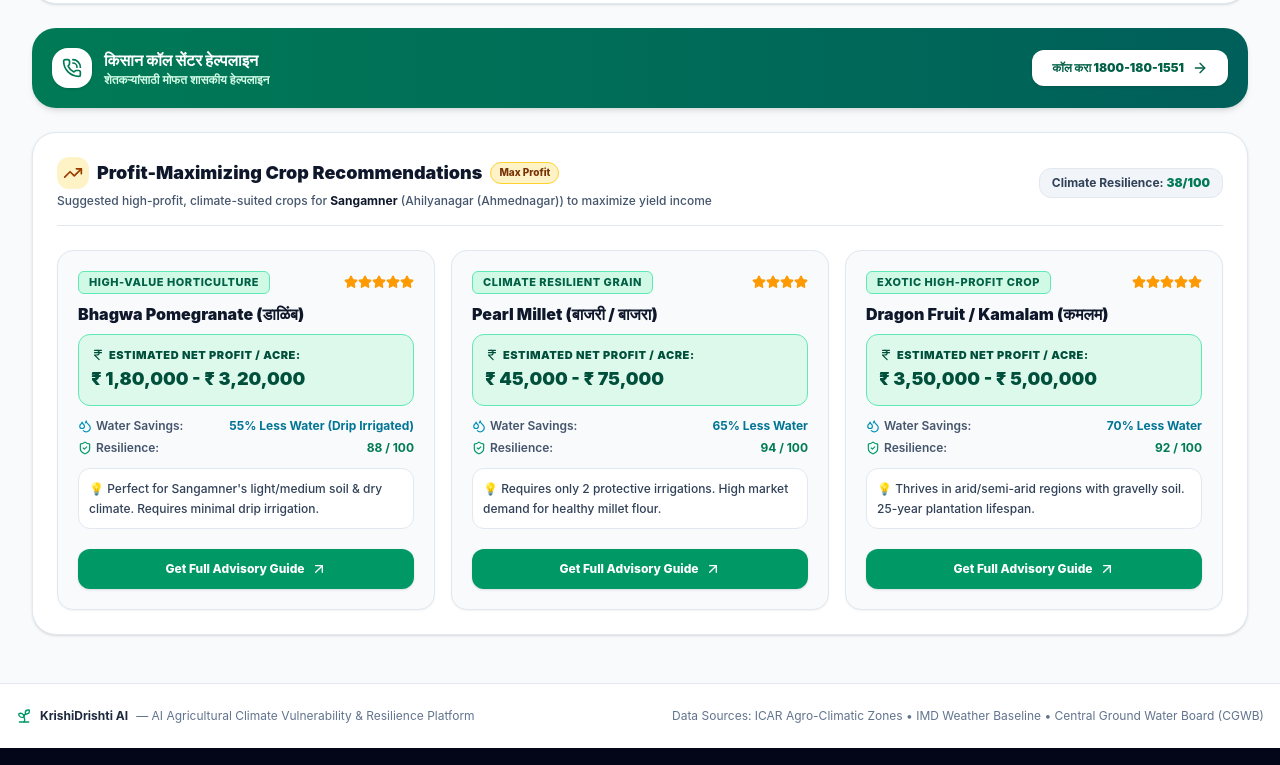
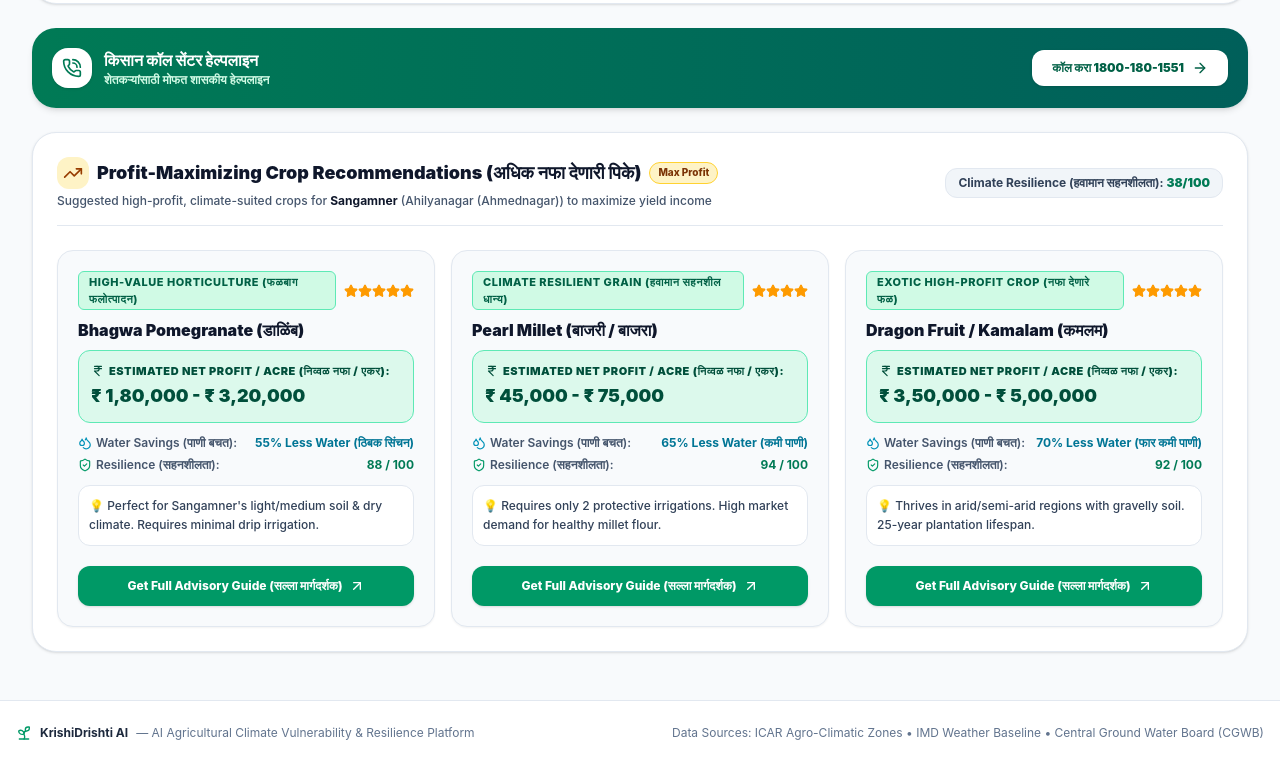
Before and after one commit to beginner12-creater/KrishiDrishti-, a React (Vite) app in the folder client/: page / in a window 1280 px wide. Shown: the part 1287-2052 px from the top of the page. Built offline with nearby package versions, Linux system fonts and the light colour scheme; no server answers.

Commit message:
Add Marathi translations in brackets for all technical farming terms

```diff
--- a/client/src/components/CropProfitRecommendation.jsx
+++ b/client/src/components/CropProfitRecommendation.jsx
@@ -18,9 +18,9 @@ export default function CropProfitRecommendation({ village, riskMetrics, onSelec
       recommendations.push({
         cropName: "Pomegranate",
         displayName: "Bhagwa Pomegranate (डाळिंब)",
-        category: "High-Value Horticulture",
+        category: "High-Value Horticulture (फळबाग फलोत्पादन)",
         estProfitPerAcre: "₹ 1,80,000 - ₹ 3,20,000",
-        waterSavings: "55% Less Water (Drip Irrigated)",
+        waterSavings: "55% Less Water (ठिबक सिंचन)",
         resilienceScore: 88,
         marketDemand: 5,
         whyBest: `Perfect for ${village.villageName}'s light/medium soil & dry climate. Requires minimal drip irrigation.`
@@ -29,9 +29,9 @@ export default function CropProfitRecommendation({ village, riskMetrics, onSelec
       recommendations.push({
         cropName: "Bajra",
         displayName: "Pearl Millet (बाजरी / बाजरा)",
-        category: "Climate Resilient Grain",
+        category: "Climate Resilient Grain (हवामान सहनशील धान्य)",
         estProfitPerAcre: "₹ 45,000 - ₹ 75,000",
-        waterSavings: "65% Less Water",
+        waterSavings: "65% Less Water (कमी पाणी)",
         resilienceScore: 94,
         marketDemand: 4,
         whyBest: "Requires only 2 protective irrigations. High market demand for healthy millet flour."
@@ -40,9 +40,9 @@ export default function CropProfitRecommendation({ village, riskMetrics, onSelec
       recommendations.push({
         cropName: "Dragon Fruit",
         displayName: "Dragon Fruit / Kamalam (कमलम)",
-        category: "Exotic High-Profit Crop",
+        category: "Exotic High-Profit Crop (नफा देणारे फळ)",
         estProfitPerAcre: "₹ 3,50,000 - ₹ 5,00,000",
-        waterSavings: "70% Less Water",
+        waterSavings: "70% Less Water (फार कमी पाणी)",
         resilienceScore: 92,
         marketDemand: 5,
         whyBest: "Thrives in arid/semi-arid regions with gravelly soil. 25-year plantation lifespan."
@@ -50,10 +50,10 @@ export default function CropProfitRecommendation({ village, riskMetrics, onSelec
     } else if (isHighRain) {
       recommendations.push({
         cropName: "Paddy",
-        displayName: "Indrayani / Wada Kolam Paddy (भात)",
-        category: "Premium Scented Rice",
+        displayName: "Indrayani / Wada Kolam Paddy (भात / धान)",
+        category: "Premium Scented Rice (सुवासिक भात)",
         estProfitPerAcre: "₹ 90,000 - ₹ 1,40,000",
-        waterSavings: "Abundant Rainfall Suited",
+        waterSavings: "Abundant Rainfall (पाऊस अनुकूल)",
         resilienceScore: 85,
         marketDemand: 5,
         whyBest: `Utilizes ${village.villageName}'s ${village.annualRainfallNormal}mm high monsoon rainfall effectively.`
@@ -61,10 +61,10 @@ export default function CropProfitRecommendation({ village, riskMetrics, onSelec
 
       recommendations.push({
         cropName: "Cashew Nut",
-        displayName: "Cashew Nut (काजू)",
-        category: "Coastal Plantation",
+        displayName: "Cashew Nut (काजू बागायती)",
+        category: "Coastal Plantation (किनारपट्टी फळबाग)",
         estProfitPerAcre: "₹ 1,50,000 - ₹ 2,40,000",
-        waterSavings: "Rainfed Plantation",
+        waterSavings: "Rainfed Plantation (पावसावर)",
         resilienceScore: 90,
         marketDemand: 5,
         whyBest: "Suited for lateritic hilly slopes. Low maintenance with high export market demand."
@@ -72,10 +72,10 @@ export default function CropProfitRecommendation({ village, riskMetrics, onSelec
     } else if (isCanalIrrigated) {
       recommendations.push({
         cropName: "Grapes",
-        displayName: "Export Quality Grapes (द्राक्ष)",
-        category: "Export Cash Crop",
+        displayName: "Export Quality Grapes (द्राक्ष बागा)",
+        category: "Export Cash Crop (नगदी पीक / निर्यात)",
         estProfitPerAcre: "₹ 2,50,000 - ₹ 4,50,000",
-        waterSavings: "Precision Drip Irrigation",
+        waterSavings: "Precision Drip (ठिबक सिंचन)",
         resilienceScore: 82,
         marketDemand: 5,
         whyBest: `Ideal for ${village.districtName}'s climate. High returns from raisin processing & export.`
@@ -84,9 +84,9 @@ export default function CropProfitRecommendation({ village, riskMetrics, onSelec
       recommendations.push({
         cropName: "Turmeric",
         displayName: "Rajapuri Turmeric (हळद)",
-        category: "High-Curcumin Spice",
+        category: "High-Curcumin Spice (मसाले पीक)",
         estProfitPerAcre: "₹ 1,60,000 - ₹ 2,80,000",
-        waterSavings: "Medium Water Requirement",
+        waterSavings: "Medium Water (मध्यम पाणी)",
         resilienceScore: 86,
         marketDemand: 5,
         whyBest: "High market price per quintal. Intercropping compatible with soybean."
@@ -95,9 +95,9 @@ export default function CropProfitRecommendation({ village, riskMetrics, onSelec
       recommendations.push({
         cropName: "Soybean",
         displayName: "Soybean + Pigeonpea (सोयाबीन + तूर)",
-        category: "Balanced Intercropping",
+        category: "Balanced Intercropping (आंतरपीक पद्धत)",
         estProfitPerAcre: "₹ 70,000 - ₹ 1,20,000",
-        waterSavings: "35% Water Savings",
+        waterSavings: "35% Water Savings (पाणी बचत)",
         resilienceScore: 89,
         marketDemand: 4,
         whyBest: "Double income security. Pigeonpea acts as climate buffer if monsoon dry spell occurs."
@@ -105,10 +105,10 @@ export default function CropProfitRecommendation({ village, riskMetrics, onSelec
 
       recommendations.push({
         cropName: "Guava",
-        displayName: "VNR Bihi Guava (पेरू)",
-        category: "High-Density Horticulture",
+        displayName: "VNR Bihi Guava (पेरू फळबाग)",
+        category: "High-Density Horticulture (सघन फळबाग)",
         estProfitPerAcre: "₹ 2,00,000 - ₹ 3,50,000",
-        waterSavings: "50% Less Water",
+        waterSavings: "50% Less Water (कमी पाणी)",
         resilienceScore: 91,
         marketDemand: 5,
         whyBest: "Bears fruit within 1.5 years. High market price per kg (Jumbo 500g fruit)."
@@ -131,7 +131,7 @@ export default function CropProfitRecommendation({ village, riskMetrics, onSelec
               <TrendingUp className="w-5 h-5" />
             </div>
             <h3 className="text-base sm:text-lg font-black text-slate-900 flex items-center gap-2">
-              Profit-Maximizing Crop Recommendations
+              Profit-Maximizing Crop Recommendations (अधिक नफा देणारी पिके)
               <span className="text-[10px] px-2 py-0.5 rounded-full bg-amber-100 text-amber-900 border border-amber-300 font-extrabold">Max Profit</span>
             </h3>
           </div>
@@ -141,7 +141,7 @@ export default function CropProfitRecommendation({ village, riskMetrics, onSelec
         </div>
 
         <span className="text-xs text-slate-700 bg-slate-100 px-3 py-1.5 rounded-xl border border-slate-200 self-start sm:self-auto font-bold">
-          Climate Resilience: <strong className="text-emerald-700">{100 - overallRiskScore}/100</strong>
+          Climate Resilience (हवामान सहनशीलता): <strong className="text-emerald-700">{100 - overallRiskScore}/100</strong>
         </span>
       </div>
 
@@ -169,7 +169,7 @@ export default function CropProfitRecommendation({ village, riskMetrics, onSelec
               {/* Profit Metric Pill */}
               <div className="bg-emerald-100/70 border border-emerald-300 p-3 rounded-xl mb-3">
                 <div className="text-[11px] text-emerald-900 font-black uppercase tracking-wider flex items-center gap-1">
-                  <IndianRupee className="w-3.5 h-3.5" /> Estimated Net Profit / Acre:
+                  <IndianRupee className="w-3.5 h-3.5" /> Estimated Net Profit / Acre (निव्वळ नफा / एकर):
                 </div>
                 <div className="text-lg font-black text-emerald-900 mt-0.5">
                   {crop.estProfitPerAcre}
@@ -178,11 +178,11 @@ export default function CropProfitRecommendation({ village, riskMetrics, onSelec
 
               <div className="space-y-1.5 text-xs font-semibold text-slate-700">
                 <div className="flex items-center justify-between">
-                  <span className="text-slate-600 flex items-center gap-1"><Droplets className="w-3.5 h-3.5 text-cyan-600" /> Water Savings:</span>
+                  <span className="text-slate-600 flex items-center gap-1"><Droplets className="w-3.5 h-3.5 text-cyan-600" /> Water Savings (पाणी बचत):</span>
                   <span className="font-bold text-cyan-700">{crop.waterSavings}</span>
                 </div>
                 <div className="flex items-center justify-between">
-                  <span className="text-slate-600 flex items-center gap-1"><ShieldCheck className="w-3.5 h-3.5 text-emerald-600" /> Resilience:</span>
+                  <span className="text-slate-600 flex items-center gap-1"><ShieldCheck className="w-3.5 h-3.5 text-emerald-600" /> Resilience (सहनशीलता):</span>
                   <span className="font-bold text-emerald-700">{crop.resilienceScore} / 100</span>
                 </div>
               </div>
@@ -197,7 +197,7 @@ export default function CropProfitRecommendation({ village, riskMetrics, onSelec
               onClick={() => onSelectCrop(crop.cropName)}
               className="w-full py-3 px-3 bg-emerald-600 hover:bg-emerald-700 text-white font-extrabold rounded-xl text-xs flex items-center justify-center gap-1.5 transition-all shadow-sm mt-2 active:scale-95 cursor-pointer"
             >
-              <span>Get Full Advisory Guide</span>
+              <span>Get Full Advisory Guide (सल्ला मार्गदर्शक)</span>
               <ArrowUpRight className="w-4 h-4" />
             </button>
           </div>
--- a/client/src/components/RiskSummaryCards.jsx
+++ b/client/src/components/RiskSummaryCards.jsx
@@ -21,7 +21,7 @@ export default function RiskSummaryCards({ village, riskMetrics }) {
           <div className="flex items-center space-x-2">
             <Activity className="w-5 h-5 text-emerald-600 shrink-0" />
             <span className="text-xs font-black uppercase tracking-wider text-slate-700">
-              Agri-Climate Risk Score
+              Agri-Climate Risk Score (हवामान धोका गुण)
             </span>
           </div>
           <span
@@ -68,9 +68,9 @@ export default function RiskSummaryCards({ village, riskMetrics }) {
 
         {/* Core Agro Baseline Bar */}
         <div className="pt-3 border-t border-slate-200 text-xs flex flex-wrap items-center justify-between gap-1 text-slate-600 font-medium">
-          <div>Rainfall: <span className="text-slate-900 font-bold">{village.annualRainfallNormal} mm</span></div>
-          <div>Irrigation: <span className="text-slate-900 font-bold">{village.irrigationCoveragePercent}%</span></div>
-          <div>Soil: <span className="text-emerald-700 font-bold">{village.soilType.split(' ')[0]}</span></div>
+          <div>Rainfall (पाऊस): <span className="text-slate-900 font-bold">{village.annualRainfallNormal} mm</span></div>
+          <div>Irrigation (सिंचन): <span className="text-slate-900 font-bold">{village.irrigationCoveragePercent}%</span></div>
+          <div>Soil (माती): <span className="text-emerald-700 font-bold">{village.soilType.split(' ')[0]}</span></div>
         </div>
       </div>
 
@@ -78,7 +78,7 @@ export default function RiskSummaryCards({ village, riskMetrics }) {
       <div className="bg-white border border-slate-200 p-4 rounded-3xl flex flex-col justify-between shadow-sm">
         <div className="flex items-center justify-between">
           <span className="text-xs font-bold text-slate-700 flex items-center gap-1.5">
-            <Sun className="w-4 h-4 text-amber-500 shrink-0" /> Drought Risk
+            <Sun className="w-4 h-4 text-amber-500 shrink-0" /> Drought Risk (दुष्काळ धोका)
           </span>
           <span className={`text-xs font-extrabold ${getMeterColor(subIndices.droughtIndex).split(' ')[1]}`}>
             {subIndices.droughtIndex}%
@@ -93,7 +93,7 @@ export default function RiskSummaryCards({ village, riskMetrics }) {
           </div>
         </div>
         <p className="text-[11px] text-slate-600 font-medium">
-          {subIndices.droughtIndex > 60 ? 'Severe dry spells risk' : 'Moderate rainfall deficit'}
+          {subIndices.droughtIndex > 60 ? 'Severe dry spells risk (मोठा ताण)' : 'Moderate rainfall deficit (मध्यम)'}
         </p>
       </div>
 
@@ -101,7 +101,7 @@ export default function RiskSummaryCards({ village, riskMetrics }) {
       <div className="bg-white border border-slate-200 p-4 rounded-3xl flex flex-col justify-between shadow-sm">
         <div className="flex items-center justify-between">
           <span className="text-xs font-bold text-slate-700 flex items-center gap-1.5">
-            <Flame className="w-4 h-4 text-rose-500 shrink-0" /> Heat Stress
+            <Flame className="w-4 h-4 text-rose-500 shrink-0" /> Heat Stress (उष्णता ताण)
           </span>
           <span className={`text-xs font-extrabold ${getMeterColor(subIndices.heatwaveIndex).split(' ')[1]}`}>
             {subIndices.heatwaveIndex}%
@@ -116,7 +116,7 @@ export default function RiskSummaryCards({ village, riskMetrics }) {
           </div>
         </div>
         <p className="text-[11px] text-slate-600 font-medium">
-          {subIndices.heatwaveIndex > 65 ? 'High thermal stress' : 'Normal GDD anomaly'}
+          {subIndices.heatwaveIndex > 65 ? 'High thermal stress (कडक ऊन)' : 'Normal temperature (साधारण)'}
         </p>
       </div>
 
@@ -124,7 +124,7 @@ export default function RiskSummaryCards({ village, riskMetrics }) {
       <div className="bg-white border border-slate-200 p-4 rounded-3xl flex flex-col justify-between shadow-sm">
         <div className="flex items-center justify-between">
           <span className="text-xs font-bold text-slate-700 flex items-center gap-1.5">
-            <CloudRain className="w-4 h-4 text-cyan-600 shrink-0" /> Flood Hazard
+            <CloudRain className="w-4 h-4 text-cyan-600 shrink-0" /> Flood Hazard (पूर धोका)
           </span>
           <span className={`text-xs font-extrabold ${getMeterColor(subIndices.floodIndex).split(' ')[1]}`}>
             {subIndices.floodIndex}%
@@ -139,7 +139,7 @@ export default function RiskSummaryCards({ village, riskMetrics }) {
           </div>
         </div>
         <p className="text-[11px] text-slate-600 font-medium">
-          {subIndices.floodIndex > 60 ? 'High inundation risk' : 'Low runoff risk'}
+          {subIndices.floodIndex > 60 ? 'High inundation risk (पाणी साचणे)' : 'Low runoff risk (कमी)'}
         </p>
       </div>
 
@@ -147,7 +147,7 @@ export default function RiskSummaryCards({ village, riskMetrics }) {
       <div className="bg-white border border-slate-200 p-4 rounded-3xl flex flex-col justify-between shadow-sm">
         <div className="flex items-center justify-between">
           <span className="text-xs font-bold text-slate-700 flex items-center gap-1.5">
-            <Bug className="w-4 h-4 text-purple-600 shrink-0" /> Pest Threat
+            <Bug className="w-4 h-4 text-purple-600 shrink-0" /> Pest Threat (कीड उपद्रव)
           </span>
           <span className={`text-xs font-extrabold ${getMeterColor(subIndices.pestIndex).split(' ')[1]}`}>
             {subIndices.pestIndex}%
@@ -162,7 +162,7 @@ export default function RiskSummaryCards({ village, riskMetrics }) {
           </div>
         </div>
         <p className="text-[11px] text-slate-600 font-medium">
-          {subIndices.pestIndex > 65 ? 'Elevated pest threat' : 'Controlled humidity'}
+          {subIndices.pestIndex > 65 ? 'Elevated pest threat (कीड शक्यता)' : 'Controlled humidity (सुरक्षित)'}
         </p>
       </div>
 
```
